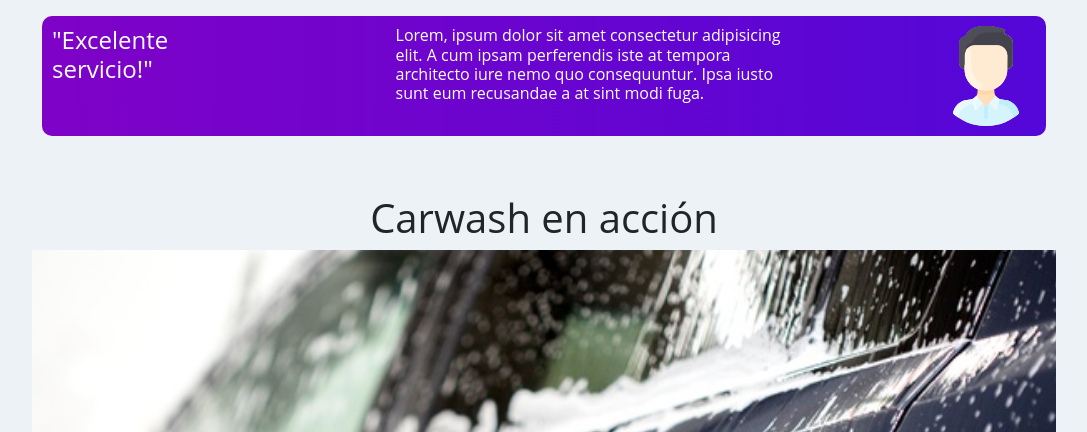
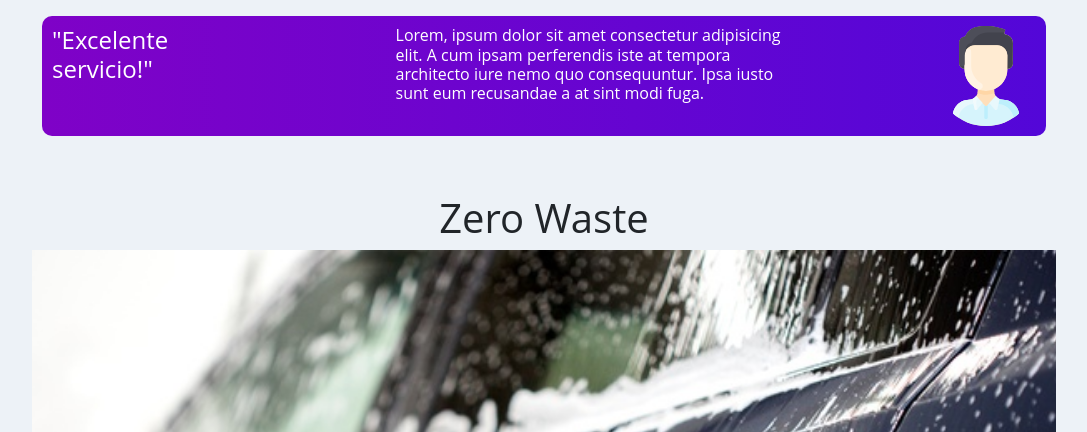
Before and after one commit to maxvilches/zero-waste-website, a Django app: page / in a window 1280 px wide. Shown: the part 1928-2360 px from the top of the page, without its empty margins (96-1183 px from the left). Run offline with Django 3.2, Linux system fonts and the light colour scheme; data comes from the database, SQL or seed files in the repository; both versions use the stored data as it was after the commit; some libraries are stand-ins or nearby versions.

Commit message:
Fixed proyect name references

```diff
--- a/app/templates/app/base.html
+++ b/app/templates/app/base.html
@@ -3,7 +3,7 @@
 <head>
     <meta charset="UTF-8">
     <meta name="viewport" content="width=device-width, initial-scale=1.0">
-    <title>Zero waste - {% block title %}{% endblock %}</title>
+    <title>Zero Waste - {% block title %}{% endblock %}</title>
 
     <link rel="stylesheet" href="https://cdn.jsdelivr.net/npm/bootstrap@4.5.3/dist/css/bootstrap.min.css" integrity="sha384-TX8t27EcRE3e/ihU7zmQxVncDAy5uIKz4rEkgIXeMed4M0jlfIDPvg6uqKI2xXr2" crossorigin="anonymous">
 
--- a/app/templates/app/home.html
+++ b/app/templates/app/home.html
@@ -1,5 +1,5 @@
 {% extends 'app/base.html' %}
-{% block title %}inicio{% endblock %}
+{% block title %}Inicio{% endblock %}
 
 {% load static %}
 
@@ -99,7 +99,7 @@
 
 <br><br>
 
-<h1 class="title">Carwash en acción</h1>
+<h1 class="title">Zero Waste</h1>
 <div class="slider">
     {% for s in slider %}
     <div><img src="{{ s.imagen.url }}" alt="imagen"></div>
--- a/manage.py
+++ b/manage.py
@@ -6,7 +6,7 @@ import sys
 
 def main():
     """Run administrative tasks."""
-    os.environ.setdefault('DJANGO_SETTINGS_MODULE', 'carwash.settings')
+    os.environ.setdefault('DJANGO_SETTINGS_MODULE', 'zero-waste.settings')
     try:
         from django.core.management import execute_from_command_line
     except ImportError as exc:
```
Also changed, not shown: db.sqlite3.
